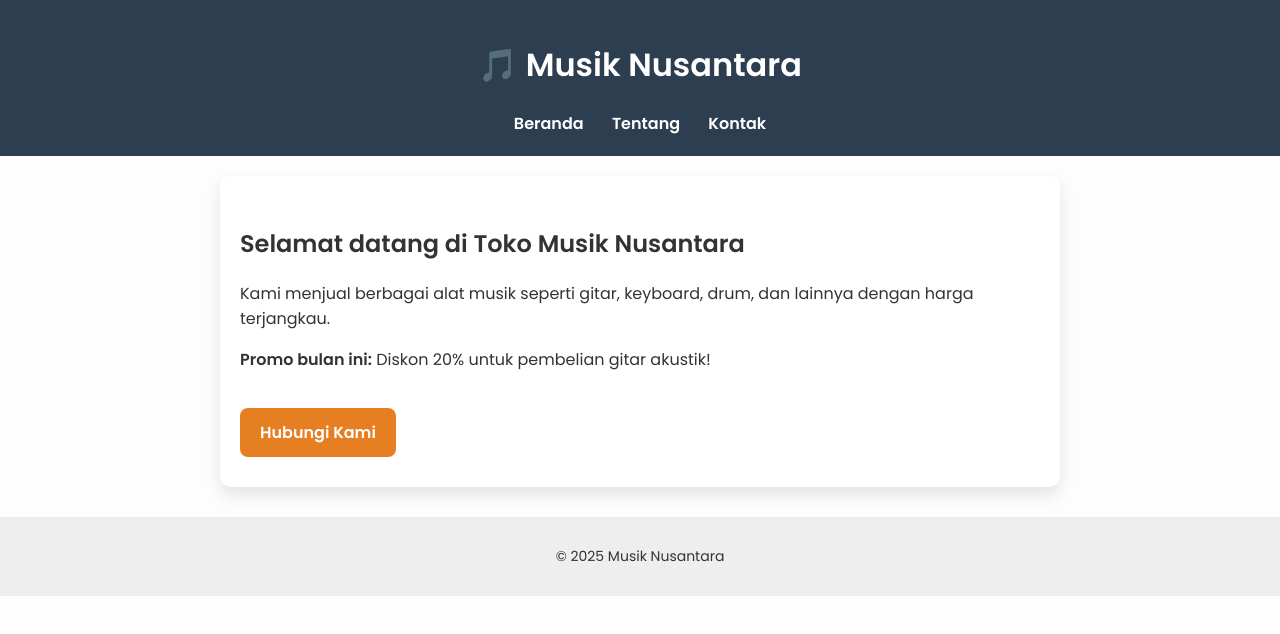
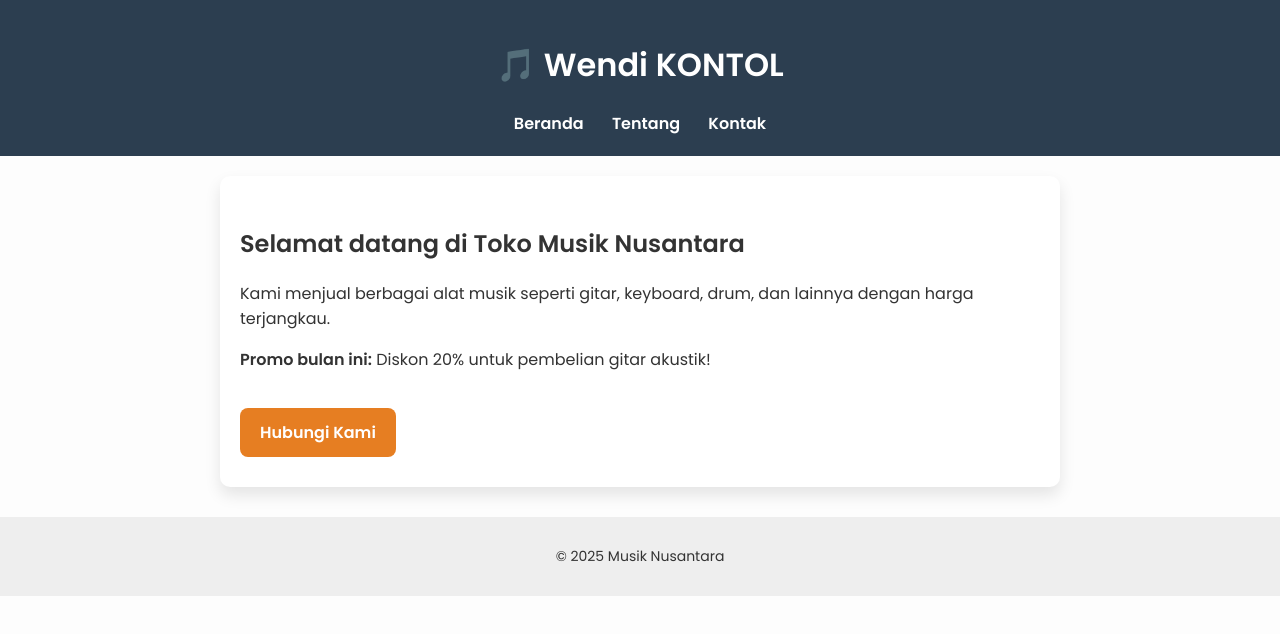
Before and after one commit to JoshCoding-lab/musik, a plain HTML site: page index.html in a window 1280 px wide. Drawn offline with Linux system fonts and the light colour scheme.

Commit message:
Update index.html

```diff
--- a/index.html
+++ b/index.html
@@ -8,7 +8,7 @@
 </head>
 <body>
   <header>
-    <h1>🎵 Musik Nusantara</h1>
+    <h1>🎵 Wendi KONTOL</h1>
     <nav>
       <a href="index.html">Beranda</a>
       <a href="about.html">Tentang</a>
```
